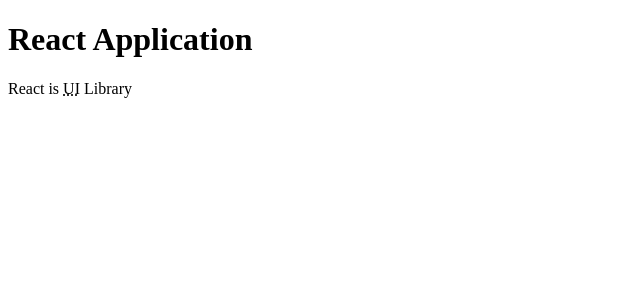
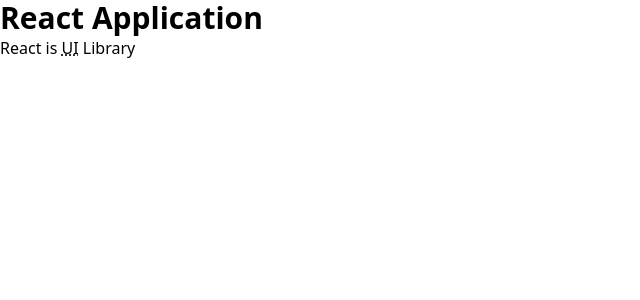
Before and after one commit to yamoo9/euid-react-2212, a React app: page / in a window 1280 px wide. Shown: the top 300 px of the page, without its empty margins (0-640 px from the left). Built offline with nearby package versions, Linux system fonts and the light colour scheme.

Commit message:
config. Style Loaders (with Tailwind CSS & PostCSS & Sass)

```diff
--- /dev/null
+++ b/postcss.config.js
@@ -0,0 +1,8 @@
+module.exports = {
+  plugins: {
+    tailwindcss: {},
+    autoprefixer: {
+      grid: true,
+    },
+  },
+};
--- a/src/App.tsx
+++ b/src/App.tsx
@@ -1,3 +1,5 @@
+import "./styles/App.scss";
+
 interface AppProps {
   headline: string;
   description: JSX.Element;
@@ -6,7 +8,7 @@
 export function App({ headline, description }: AppProps): JSX.Element {
   return (
     <div className="App">
-      <h1>{headline}</h1>
+      <h1 className="App__Headline">{headline}</h1>
       <p>{description}</p>
     </div>
   );
--- a/src/main.tsx
+++ b/src/main.tsx
@@ -1,4 +1,5 @@
-import React, { StrictMode } from "react";
+import "./styles/global.scss";
+import { StrictMode } from "react";
 import { createRoot } from "react-dom/client";
 import { App } from "./App";
 
--- /dev/null
+++ b/src/styles/App.scss
@@ -0,0 +1,5 @@
+.App {
+  &__Headline {
+    @apply text-3xl font-bold overline;
+  }
+}
--- /dev/null
+++ b/src/styles/global.scss
@@ -0,0 +1,9 @@
+@tailwind base;
+@tailwind components;
+@tailwind utilities;
+
+@layer base {
+  [hidden] {
+    display: none !important;
+  }
+}
--- /dev/null
+++ b/tailwind.config.js
@@ -0,0 +1,8 @@
+/** @type {import('tailwindcss').Config} */
+module.exports = {
+  content: ["./public/**.*.html", "./src/**/*.{tsx,jsx,js}"],
+  theme: {
+    extend: {},
+  },
+  plugins: [],
+};
--- a/webpack/common.js
+++ b/webpack/common.js
@@ -1,5 +1,6 @@
 const { resolve } = require("node:path");
 const babelLoader = require("./loaders/babel");
+const { sassLoader } = require("./loaders/styles");
 
 const commonConfig = {
   target: "browserslist",
@@ -10,7 +11,7 @@
     main: resolve("src/main.tsx"),
   },
   module: {
-    rules: [babelLoader].filter(Boolean),
+    rules: [babelLoader, sassLoader].filter(Boolean),
   },
 };
 
```
Also changed, not shown: package.json (+8 -0 lines), webpack/loaders/styles.js (added, +45 -0 lines), 2 other files (tests, documents, lock files or other folders).
